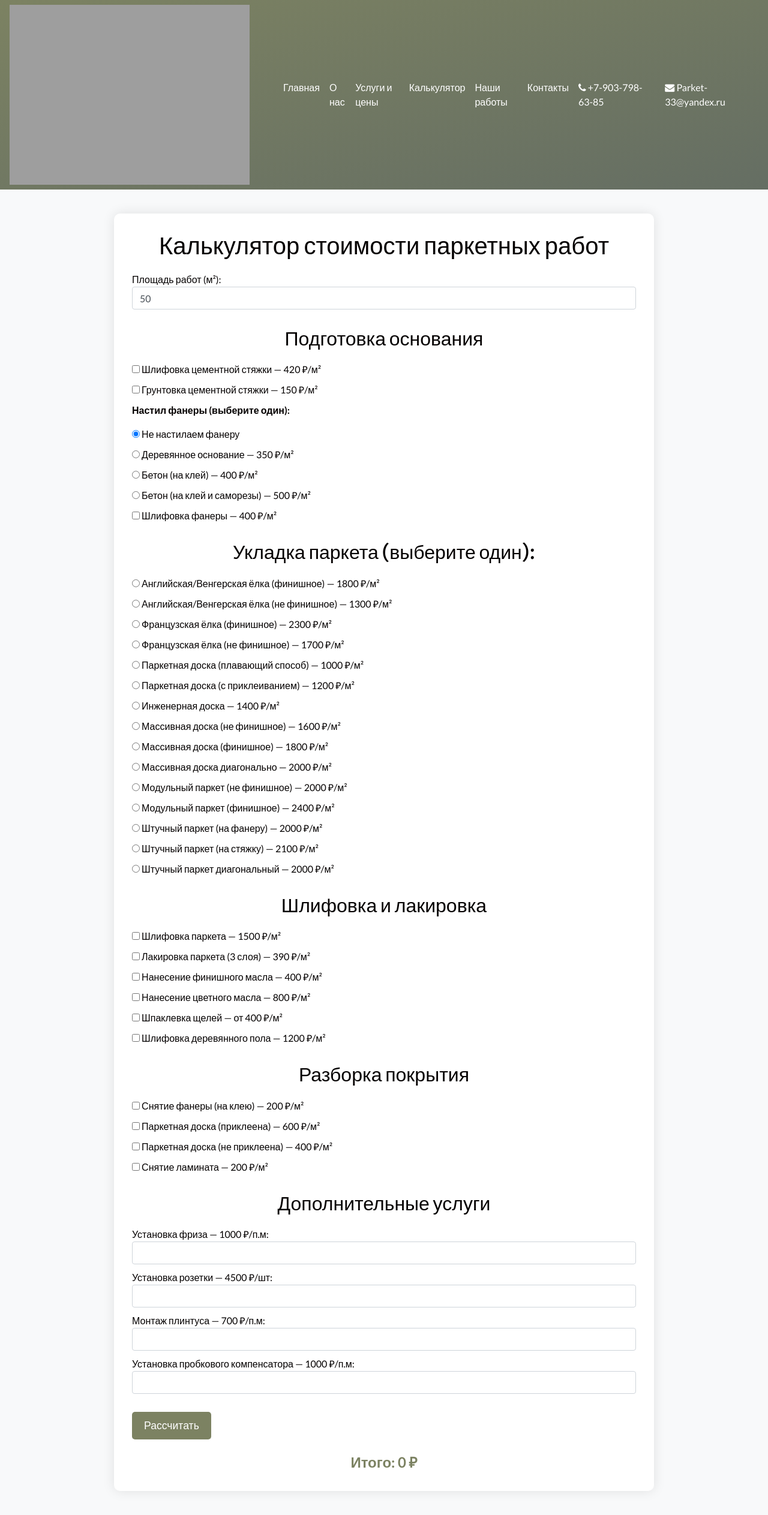
After one commit to Drag0nfather/zona_parketa, a Django app: page /calculator/ in a window 1280 px wide. The commit adds this page. Shown: the whole page at 60% size. Run offline with Django 4.2, Linux system fonts and the light colour scheme; some libraries are stand-ins or nearby versions; grey boxes are pictures that could not be loaded.

Commit message:
add calculator

```diff
--- a/parquetework/parquet/urls.py
+++ b/parquetework/parquet/urls.py
@@ -1,6 +1,6 @@
 from django.conf.urls.static import static
 from django.urls import path
-from .views import parquet_list, index, about, contact, service, equipment, photos
+from .views import parquet_list, index, about, contact, service, equipment, photos, calculator
 import settings
 
 urlpatterns = [
@@ -11,7 +11,8 @@ urlpatterns = [
     path('contact/', contact),
     path('service/', service),
     path('equipment/', equipment),
-    path('photos/', photos)
+    path('photos/', photos),
+    path('calculator/', calculator)
 ]
 if settings.DEBUG:
     urlpatterns += static(settings.MEDIA_URL, document_root=settings.MEDIA_ROOT)
--- a/parquetework/parquet/views.py
+++ b/parquetework/parquet/views.py
@@ -90,6 +90,10 @@ def equipment(request):
     return render(request, 'equipment.html')
 
 
+def calculator(request):
+    return render(request, 'calculator.html')
+
+
 def photos(request):
     photos = ParquetPhoto.objects.all()
     return render(request, 'photos.html', {'photos': photos})
--- /dev/null
+++ b/templates/calculator.html
@@ -0,0 +1,172 @@
+{% load static %}
+
+<!DOCTYPE html>
+<html lang="ru">
+<head>
+  <meta charset="UTF-8">
+  <title>Калькулятор работ | Зона паркета</title>
+  <link rel="stylesheet" href="{% static 'css/bootstrap.css' %}">
+  <link rel="stylesheet" href="{% static 'css/font-awesome.min.css' %}">
+  <link rel="stylesheet" href="https://cdnjs.cloudflare.com/ajax/libs/OwlCarousel2/2.3.4/assets/owl.carousel.min.css" />
+  <link rel="stylesheet" href="{% static 'css/style.css' %}">
+  <link rel="stylesheet" href="{% static 'css/responsive.css' %}">
+
+  <style>
+    body {
+      background-color: #f8f9fa;
+    }
+    .calculator-container {
+      max-width: 900px;
+      margin: 40px auto;
+      background-color: #fff;
+      padding: 30px;
+      border-radius: 10px;
+      box-shadow: 0 0 20px rgba(0,0,0,0.1);
+    }
+    h1, h2 {
+      text-align: center;
+      margin-bottom: 20px;
+    }
+    .section {
+      margin-bottom: 30px;
+    }
+    .section label {
+      display: block;
+      margin-bottom: 10px;
+    }
+    #result {
+      font-weight: bold;
+      font-size: 1.5rem;
+      color: #7C8262;
+      margin-top: 20px;
+      text-align: center;
+    }
+  .btn-calculate {
+    background-color: #7C8262;
+    color: #fff;
+    border: none;
+    padding: 10px 20px;
+    font-size: 1.1rem;
+    border-radius: 5px;
+    transition: background-color 0.3s;
+  }
+
+  .btn-calculate:hover {
+    background-color: #6b7155;
+  }
+  </style>
+</head>
+<body>
+  {% include "header.html" %}
+
+  <div class="container calculator-container">
+    <h1>Калькулятор стоимости паркетных работ</h1>
+
+    <div class="section">
+      <label>Площадь работ (м²): <input class="form-control" type="number" id="area" min="0" value="50"></label>
+    </div>
+
+    <div class="section">
+      <h2>Подготовка основания</h2>
+      <label><input type="checkbox" data-price="420"> Шлифовка цементной стяжки — 420 ₽/м²</label>
+      <label><input type="checkbox" data-price="150"> Грунтовка цементной стяжки — 150 ₽/м²</label>
+
+      <p><strong>Настил фанеры (выберите один):</strong></p>
+      <label><input type="radio" name="fanera" value="0" checked> Не настилаем фанеру</label>
+      <label><input type="radio" name="fanera" value="350"> Деревянное основание — 350 ₽/м²</label>
+      <label><input type="radio" name="fanera" value="400"> Бетон (на клей) — 400 ₽/м²</label>
+      <label><input type="radio" name="fanera" value="500"> Бетон (на клей и саморезы) — 500 ₽/м²</label>
+
+      <label><input type="checkbox" data-price="400"> Шлифовка фанеры — 400 ₽/м²</label>
+    </div>
+
+    <div class="section">
+      <h2>Укладка паркета (выберите один):</h2>
+      <label><input type="radio" name="ukladka" value="1800"> Английская/Венгерская ёлка (финишное) — 1800 ₽/м²</label>
+      <label><input type="radio" name="ukladka" value="1300"> Английская/Венгерская ёлка (не финишное) — 1300 ₽/м²</label>
+      <label><input type="radio" name="ukladka" value="2300"> Французская ёлка (финишное) — 2300 ₽/м²</label>
+      <label><input type="radio" name="ukladka" value="1700"> Французская ёлка (не финишное) — 1700 ₽/м²</label>
+      <label><input type="radio" name="ukladka" value="1000"> Паркетная доска (плавающий способ) — 1000 ₽/м²</label>
+      <label><input type="radio" name="ukladka" value="1200"> Паркетная доска (с приклеиванием) — 1200 ₽/м²</label>
+      <label><input type="radio" name="ukladka" value="1400"> Инженерная доска — 1400 ₽/м²</label>
+      <label><input type="radio" name="ukladka" value="1600"> Массивная доска (не финишное) — 1600 ₽/м²</label>
+      <label><input type="radio" name="ukladka" value="1800"> Массивная доска (финишное) — 1800 ₽/м²</label>
+      <label><input type="radio" name="ukladka" value="2000"> Массивная доска диагонально — 2000 ₽/м²</label>
+      <label><input type="radio" name="ukladka" value="2000"> Модульный паркет (не финишное) — 2000 ₽/м²</label>
+      <label><input type="radio" name="ukladka" value="2400"> Модульный паркет (финишное) — 2400 ₽/м²</label>
+      <label><input type="radio" name="ukladka" value="2000"> Штучный паркет (на фанеру) — 2000 ₽/м²</label>
+      <label><input type="radio" name="ukladka" value="2100"> Штучный паркет (на стяжку) — 2100 ₽/м²</label>
+      <label><input type="radio" name="ukladka" value="2000"> Штучный паркет диагональный — 2000 ₽/м²</label>
+    </div>
+
+    <div class="section">
+      <h2>Шлифовка и лакировка</h2>
+      <label><input type="checkbox" data-price="1500"> Шлифовка паркета — 1500 ₽/м²</label>
+      <label><input type="checkbox" data-price="390"> Лакировка паркета (3 слоя) — 390 ₽/м²</label>
+      <label><input type="checkbox" data-price="400"> Нанесение финишного масла — 400 ₽/м²</label>
+      <label><input type="checkbox" data-price="800"> Нанесение цветного масла — 800 ₽/м²</label>
+      <label><input type="checkbox" data-price="400"> Шпаклевка щелей — от 400 ₽/м²</label>
+      <label><input type="checkbox" data-price="1200"> Шлифовка деревянного пола — 1200 ₽/м²</label>
+    </div>
+
+    <div class="section">
+      <h2>Разборка покрытия</h2>
+      <label><input type="checkbox" data-price="200"> Снятие фанеры (на клею) — 200 ₽/м²</label>
+      <label><input type="checkbox" data-price="600"> Паркетная доска (приклеена) — 600 ₽/м²</label>
+      <label><input type="checkbox" data-price="400"> Паркетная доска (не приклеена) — 400 ₽/м²</label>
+      <label><input type="checkbox" data-price="200"> Снятие ламината — 200 ₽/м²</label>
+    </div>
+
+    <div class="section">
+      <h2>Дополнительные услуги</h2>
+      <label>Установка фриза — 1000 ₽/п.м: <input class="form-control" type="number" data-price="1000" class="pm"></label>
+      <label>Установка розетки — 4500 ₽/шт: <input class="form-control" type="number" data-price="4500" class="piece"></label>
+      <label>Монтаж плинтуса — 700 ₽/п.м: <input class="form-control" type="number" data-price="700" class="pm"></label>
+      <label>Установка пробкового компенсатора — 1000 ₽/п.м: <input class="form-control" type="number" data-price="1000" class="pm"></label>
+    </div>
+
+<button class="btn-calculate" onclick="calculate()">Рассчитать</button>
+    <div id="result">Итого: 0 ₽</div>
+  </div>
+
+  <script>
+    function calculate() {
+      const area = parseFloat(document.getElementById('area').value) || 0;
+      let total = 0;
+
+      document.querySelectorAll('input[type="checkbox"]:checked').forEach(cb => {
+        const price = parseFloat(cb.dataset.price);
+        total += price * area;
+      });
+
+      const fanera = document.querySelector('input[name="fanera"]:checked');
+      if (fanera) {
+        total += parseFloat(fanera.value) * area;
+      }
+
+      const ukladka = document.querySelector('input[name="ukladka"]:checked');
+      if (ukladka) {
+        total += parseFloat(ukladka.value) * area;
+      }
+
+      document.querySelectorAll('.pm').forEach(input => {
+        const val = parseFloat(input.value);
+        if (!isNaN(val)) {
+          const price = parseFloat(input.dataset.price);
+          total += price * val;
+        }
+      });
+
+      document.querySelectorAll('.piece').forEach(input => {
+        const val = parseFloat(input.value);
+        if (!isNaN(val)) {
+          const price = parseFloat(input.dataset.price);
+          total += price * val;
+        }
+      });
+
+      document.getElementById('result').innerText = 'Итого: ' + total.toLocaleString('ru-RU') + ' ₽';
+    }
+  </script>
+</body>
+</html>
--- a/templates/header.html
+++ b/templates/header.html
@@ -52,7 +52,9 @@
             <li class="nav-item">
               <a class="nav-link" href="/service">Услуги и цены</a>
             </li>
-
+            <li class="nav-item">
+              <a class="nav-link" href="/calculator">Калькулятор</a>
+            </li>
             <li class="nav-item">
               <a class="nav-link" href="/photos">Наши работы</a>
             </li>
```
